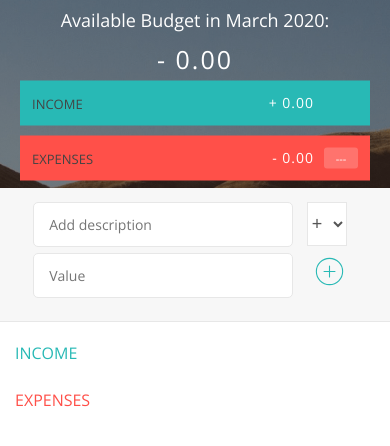
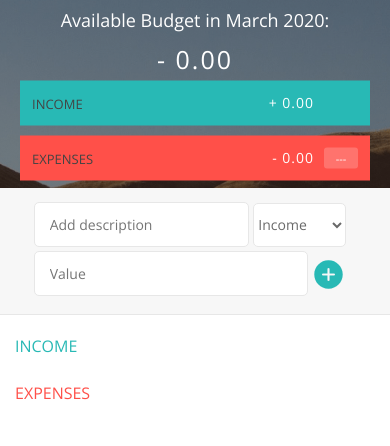
Before and after one commit to changwo/budget.github.io, a plain HTML site: page index.html in a window 390 px wide. Drawn offline with nearby package versions, Linux system fonts and the light colour scheme.

Commit message:
Final touches

```diff
--- a/app.js
+++ b/app.js
@@ -328,10 +328,10 @@ var UIController = (function() {
                 })
 
                 document.querySelector(DOMstrings.inputBtn).classList.toggle('red');
-                if (document.getElementById("btn__type").attributes["name"].value === "add-circle-outline") {
-                    document.getElementById("btn__type").setAttribute("name","remove-circle-outline")
+                if (document.getElementById("btn__type").attributes["name"].value === "add-circle") {
+                    document.getElementById("btn__type").setAttribute("name","remove-circle")
                 } else {
-                    document.getElementById("btn__type").setAttribute("name","add-circle-outline")
+                    document.getElementById("btn__type").setAttribute("name","add-circle")
                 }
 
 
--- a/index.html
+++ b/index.html
@@ -41,11 +41,11 @@
                 <div class="add__container">
                     <input type="text" class="add__description" placeholder="Add description">
                     <select class="add__type">
-                        <option value="inc" selected>+</option>
-                        <option value="exp">-</option>
+                        <option value="inc" selected>Income</option>
+                        <option value="exp">Expense</option>
                     </select>
                     <input type="number" class="add__value" placeholder="Value">
-                    <button class="add__btn"><ion-icon id="btn__type" name="add-circle-outline"></ion-icon></button>
+                    <button class="add__btn"><ion-icon id="btn__type" name="add-circle"></ion-icon></button>
                 </div>
             </div>
 
--- a/style.css
+++ b/style.css
@@ -30,6 +30,10 @@ body {
 /**********************************************
 *** TOP PART
 **********************************************/
+
+option {
+    font-size: 14px;
+}
 
 .top {
     height: 40vh;
@@ -125,15 +129,17 @@ body {
 }
 
 .add__type {
-    width: 55px;
+    width: 93px;
     border: 1px solid #e7e7e7;
     height: 44px;
-    font-size: 18px;
-    color: inherit;
+    font-size: 14px;
+    font-family: inherit;
+    color: dimgray;
     background-color: #fff;
     margin-right: 10px;
-    font-weight: 300;
+    font-weight: 400;
     transition: border 0.3s;
+    border-radius: 5px;
 }
 
 .add__description,
@@ -166,6 +172,8 @@ body {
 
 ion-icon {
     --ionicon-stroke-width: 16px;
+
+
   }
 
 .add__btn:active { transform: translateY(2px); }
@@ -284,19 +292,19 @@ h2 {
 
 .budget__value {
     font-size: 25px;
-}
 
-.add__type {
-    width: 40px;
 }
 
 .add__description {
-    width: 260px;
+    width: 215px;
+    margin-right: 16px;
+    margin-right: 1px;
 }
 
 .add__value {
-    width: 260px;
-    margin-right: 15px;
+    width: 274px;
+    margin-right: 0px;
+    margin-top: 4px;
 }
 
 .add__btn {
@@ -304,6 +312,7 @@ h2 {
     line-height: 1.7;
     padding-right: 10px;
     margin: 0px;
+    height: 50px;
 }
 
 body {
```
